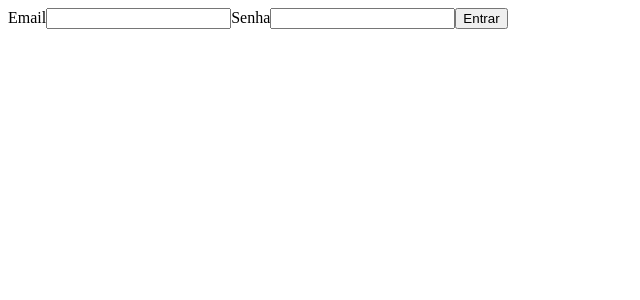
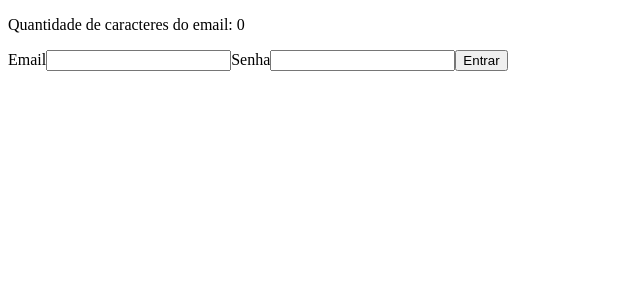
Before and after one commit to jvmhonorato/reactcomtype, a React (Create React App) app: page /login in a window 1280 px wide. Shown: the top 300 px of the page, without its empty margins (0-640 px from the left). Built offline with nearby package versions, Linux system fonts and the light colour scheme.

Commit message:
Aplicando o useMemo
conceitos de useMemo() no React

```diff
--- a/src/app/pages/login/Login.tsx
+++ b/src/app/pages/login/Login.tsx
@@ -1,18 +1,15 @@
-import { useState, useEffect } from "react"
+import { useState, useEffect, useMemo } from "react"
 
 
 export const Login = () => {
     const [email, setEmail] = useState('')
     const [password, setPassword] = useState('')
 
-    useEffect(()=>{
-        console.log(email)
-    },[email])
+    const emailLength = useMemo(()=>{
+        console.log('Execute')
+        return email.length * 10
 
-    useEffect(()=>{
-
-        console.log(password)
-    },[password])
+    },[email.length])
 
     const handleEnter = () => {
        // alert(email)
@@ -21,9 +18,11 @@ export const Login = () => {
         console.log(password)
     }
 
-    return(<>
+    return(
+    <>
     <div>
         <form>
+         <p>Quantidade de caracteres do email: {emailLength}</p>
             <label>
                 <span>Email</span>
                 <input
```
Also changed, not shown: Tutorial.txt.
